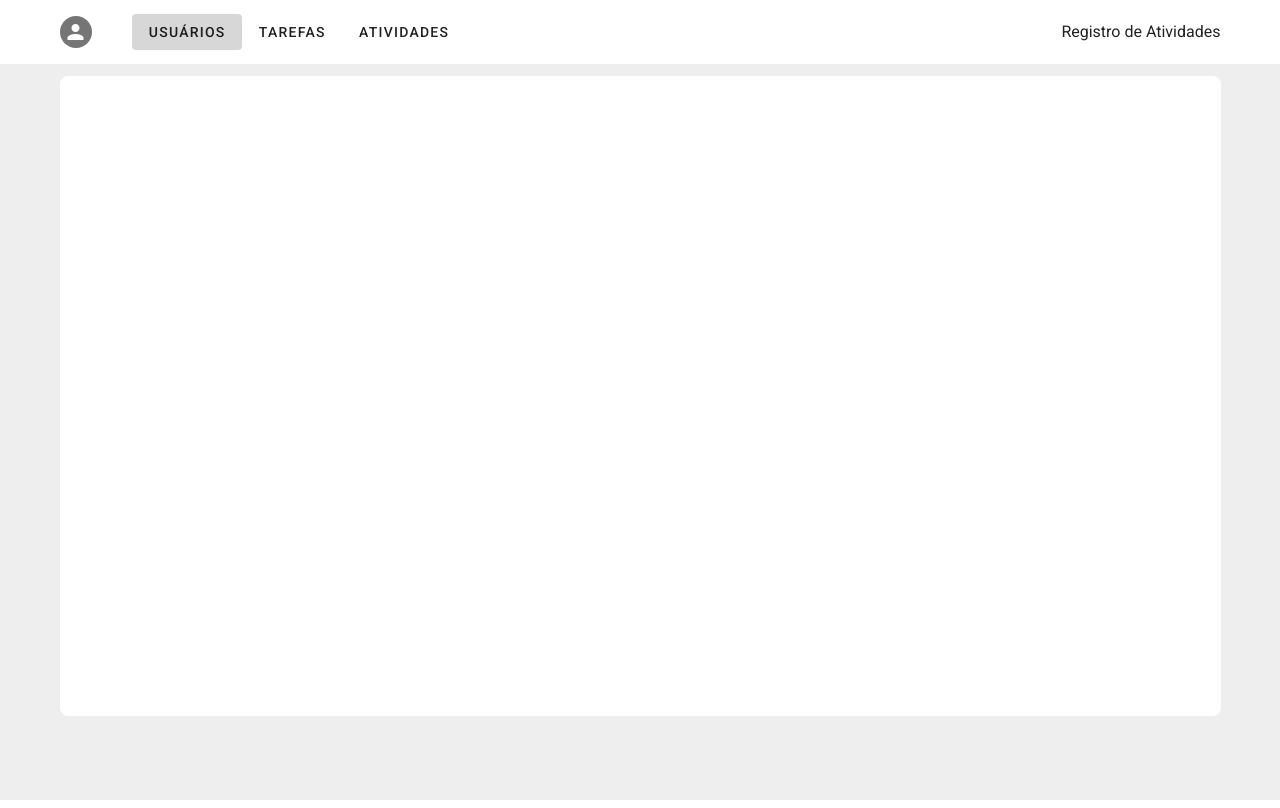
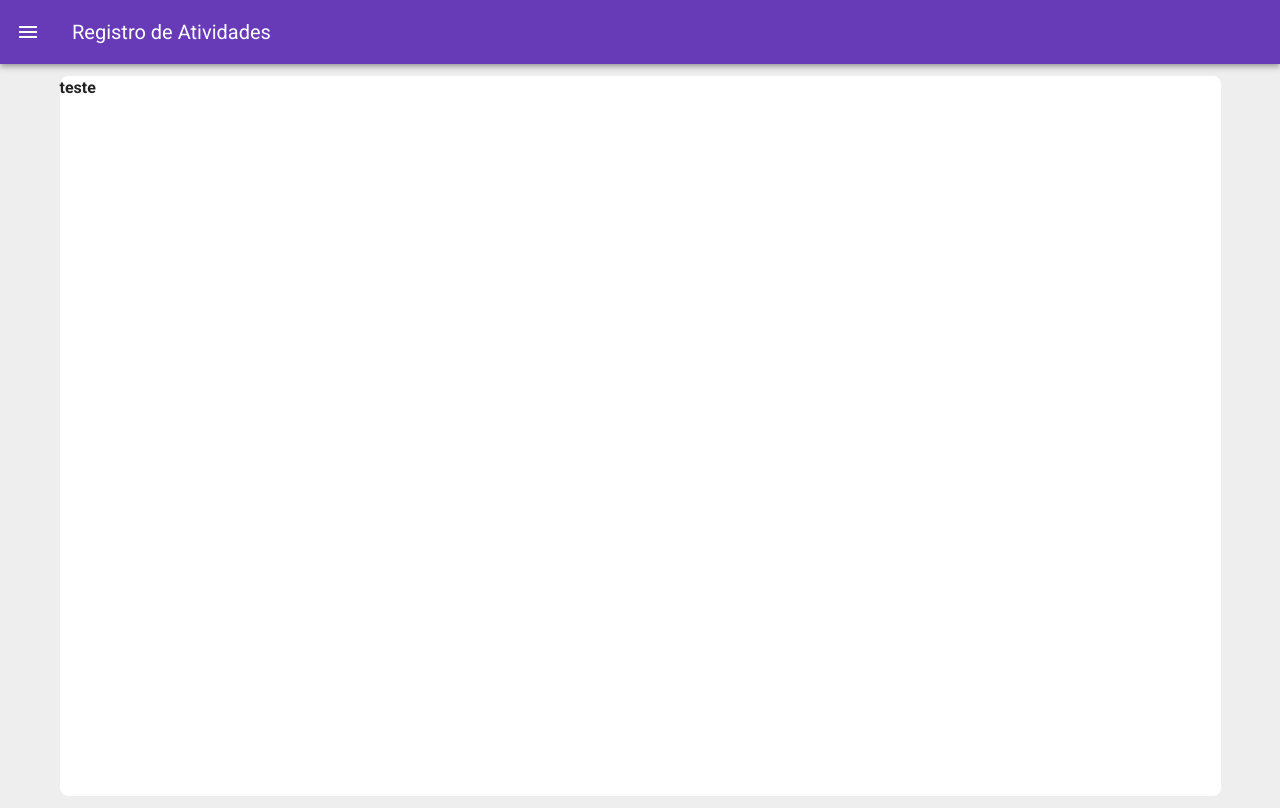
Before and after one commit to DEV-MatheusDiniz/gestao-ui, a Vue app: page /usuarios in a window 1280 px wide. Built offline with nearby package versions, Linux system fonts and the light colour scheme.

Commit message:
add Header e template página

```diff
--- a/package.json
+++ b/package.json
@@ -13,6 +13,7 @@
     "vuetify": "^2.6.0"
   },
   "devDependencies": {
+    "@mdi/font": "^7.4.47",
     "@vue/cli-plugin-babel": "~5.0.0",
     "@vue/cli-plugin-router": "~5.0.0",
     "@vue/cli-service": "~5.0.0",
--- /dev/null
+++ b/src/components/HeaderComp.vue
@@ -0,0 +1,50 @@
+<template>
+  <div>
+    <v-app-bar color="deep-purple" dark>
+      <v-app-bar-nav-icon @click="drawer = true"></v-app-bar-nav-icon>
+
+      <v-toolbar-title>Registro de Atividades</v-toolbar-title>
+    </v-app-bar>
+
+    <v-navigation-drawer v-model="drawer" absolute temporary>
+      <v-list nav dense>
+        <v-list-item-group v-model="group" active-class="deep-purple--text text--accent-4" v-for="item in links" key="item">
+          <v-list-item :to="item.link">
+            <v-list-item-icon>
+              <v-icon>{{ item.icon }}</v-icon>
+            </v-list-item-icon>
+            <v-list-item-title>{{ item.label }}</v-list-item-title>
+          </v-list-item>
+        </v-list-item-group>
+      </v-list>
+    </v-navigation-drawer>
+  </div>
+</template>
+
+<script>
+export default {
+  name: 'HeaderComp',
+
+  data: () => ({
+    links: [
+      {
+        label: 'Usuários',
+        link: '/usuarios',
+        icon: 'mdi-account-group',
+      },
+      {
+        label: 'Tarefas',
+        link: '/tarefas',
+        icon: 'mdi-format-list-bulleted-square',
+      },
+      {
+        label: 'Atividades',
+        link: '/atividades',
+        icon: 'mdi-ticket',
+      },
+    ],
+    drawer: false,
+    group: null,
+  }),
+}
+</script>
--- a/src/components/TemplateComp.vue
+++ b/src/components/TemplateComp.vue
@@ -1,56 +1,33 @@
 <template>
+  <div>
     <v-app id="inspire">
-    <v-app-bar app color="white" flat>
-      <v-container class="py-0 fill-height">
-        <v-avatar class="mr-10" color="grey darken-1" size="32">
-          <v-icon dark>
-            mdi-account
-          </v-icon>
-        </v-avatar>
+      <v-main class="grey lighten-3">
+        <HeaderComp />
 
-        <v-btn v-for="item in links" :key="item.label" text :to="item.link">
-          {{ item.label }}
-        </v-btn>
-
-        <v-spacer></v-spacer>
-
-        <span>Registro de Atividades</span>
-      </v-container>
-    </v-app-bar>
-
-    <v-main class="grey lighten-3">
         <v-container>
           <v-row>
             <v-col>
-            <v-sheet min-height="80vh" rounded="lg">
-              <!--  -->
+              <v-sheet min-height="90vh" rounded="lg">
+                <RouterView />
               </v-sheet>
             </v-col>
           </v-row>
         </v-container>
       </v-main>
     </v-app>
+  </div>
 </template>
 
 <script>
+import HeaderComp from '@/components/HeaderComp'
+
 export default {
   name: 'TemplateComp',
 
-  data: () => ({
-    links: [
-      {
-        label: 'Usuários',
-        link: '/usuarios'
+  components: {
+    HeaderComp,
   },
-      {
-        label: 'Tarefas',
-        link: '/tarefas'
-      },
-      {
-        label: 'Atividades',
-        link: '/atividades'
-      },
-    ],
-  }),
+
+  data: () => ({}),
 }
 </script>
--- a/src/plugins/vuetify.js
+++ b/src/plugins/vuetify.js
@@ -1,7 +1,11 @@
-import Vue from 'vue';
-import Vuetify from 'vuetify/lib/framework';
+import Vue from "vue";
+import Vuetify from "vuetify/lib/framework";
+import '@mdi/font/css/materialdesignicons.css'
 
 Vue.use(Vuetify);
 
 export default new Vuetify({
+    icons: {
+        defaultSet: 'mdi',
+      },
 });
```
Also changed, not shown: 1 other file (tests, documents, lock files or other folders). Lines whose indentation alone changed are shown as unchanged.
